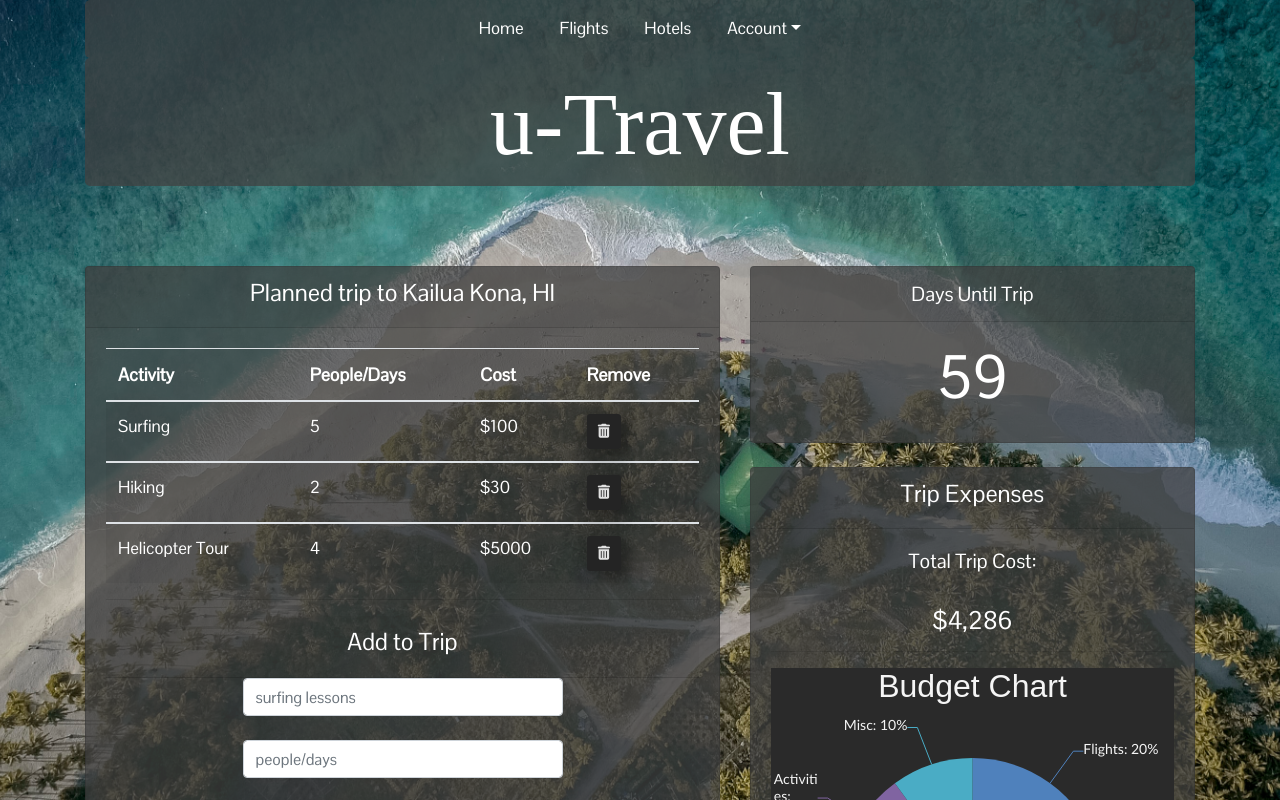
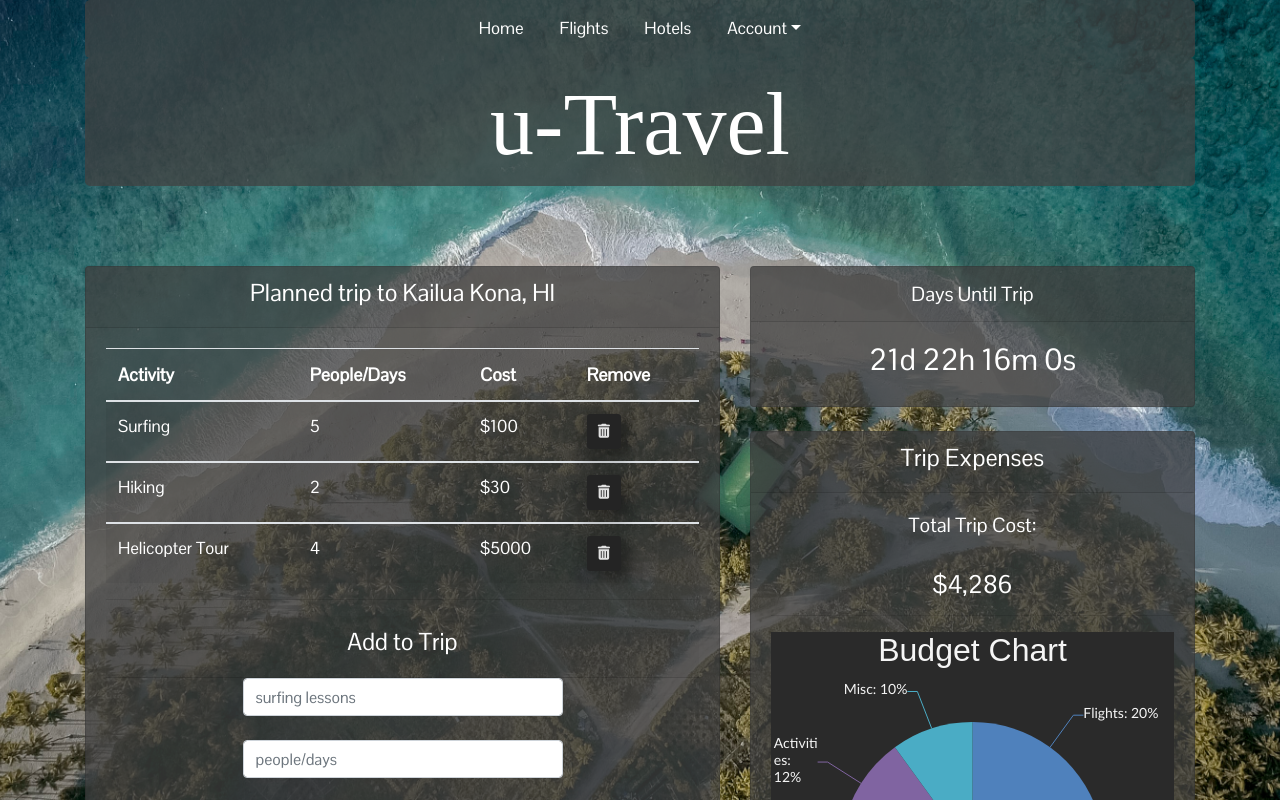
Before and after one commit to joditivis/U-Travel, a React (Create React App) app in the folder client/: page /userpage in a window 1280 px wide. Shown: the top 800 px of the page. Built offline with nearby package versions, Linux system fonts and the light colour scheme; no server answers; a web font is replaced by a local one.

Commit message:
added trip count down to user page

```diff
--- a/client/src/components/DaysUntilTrip/CountDown.js
+++ b/client/src/components/DaysUntilTrip/CountDown.js
@@ -2,14 +2,43 @@ import React from 'react';
 import { Card, CardHeader, CardBody } from 'reactstrap';
 import './style.css';
 
-const CountDown = props => {
+const CountDown = () => {
+
+// Set the date we're counting down to
+let countDownDate = new Date("April 5, 2020 15:37:25").getTime();
+
+// Update the count down every 1 second
+let x = setInterval(function() {
+
+  // Get today's date and time
+  let now = new Date().getTime();
+
+  // Find the distance between now and the count down date
+  let distance = countDownDate - now;
+
+  // Time calculations for days, hours, minutes and seconds
+  let days = Math.floor(distance / (1000 * 60 * 60 * 24));
+  let hours = Math.floor((distance % (1000 * 60 * 60 * 24)) / (1000 * 60 * 60));
+  let minutes = Math.floor((distance % (1000 * 60 * 60)) / (1000 * 60));
+  let seconds = Math.floor((distance % (1000 * 60)) / 1000);
+
+  // Display the result in the element with id="demo"
+  document.getElementById("countdown-num").innerHTML = days + "d " + hours + "h "
+  + minutes + "m " + seconds + "s ";
+
+  // If the count down is finished, display text
+  if (distance < 0) {
+    clearInterval(x);
+    document.getElementById("countdown-num").innerHTML = "Time to party";
+  }
+}, 1000);
 
   return (
     <div>
       <Card className='countdown-card'>
         <CardHeader className='countdown-header'>Days Until Trip</CardHeader>
             <CardBody>
-               <h2 className='countdown-num'>59</h2>
+               <h2 id='countdown-num'></h2>
             </CardBody>
       </Card>
     </div>
--- a/client/src/components/DaysUntilTrip/style.css
+++ b/client/src/components/DaysUntilTrip/style.css
@@ -9,7 +9,7 @@
     text-align: center;
 }
 
-.countdown-num {
-    font-size: 60px;
+#countdown-num {
+    font-size: 30px;
     text-align: center;
 }
```
